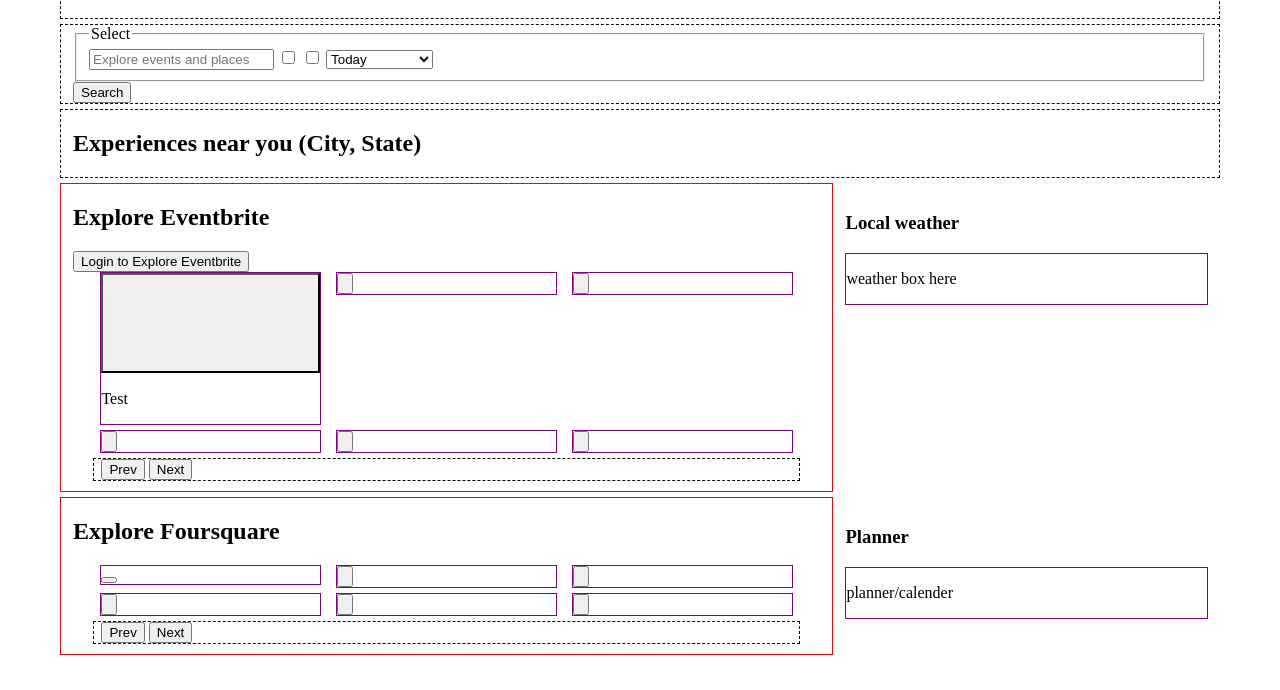
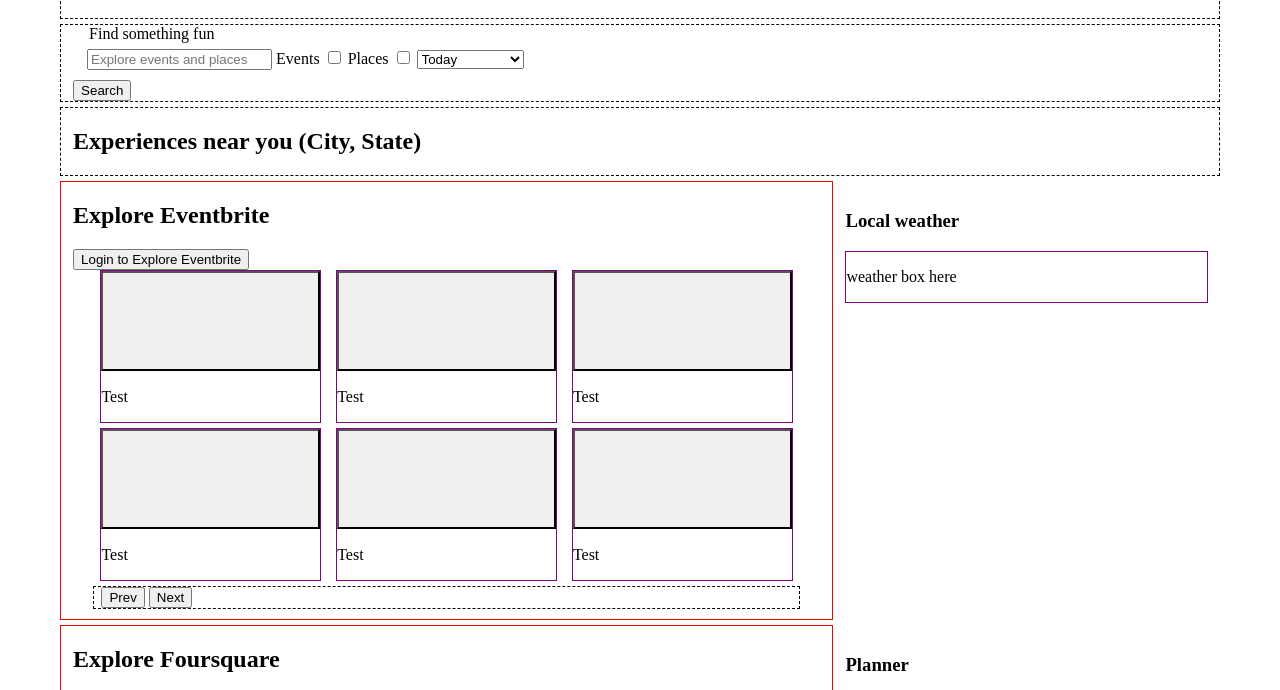
Before and after one commit to azureowl/GoodTimes, a plain HTML site: page index.html in a window 1280 px wide. Shown: the part 71-761 px from the top of the page. Drawn offline with nearby package versions, Linux system fonts and the light colour scheme; a script that the page names is missing.

Commit message:
Edited form

```diff
--- a/css/index.css
+++ b/css/index.css
@@ -1,11 +1,8 @@
-.container {
-
-}
-
 .events-container {
     margin-bottom: 10px;
 }
 
+/* change button name */
 .test-image {
     cursor: pointer;
     background-size: cover;
@@ -20,3 +17,7 @@ section {
 img {
     width: 100%;
 }
+
+fieldset {
+    border: none;
+}
--- a/index.html
+++ b/index.html
@@ -24,14 +24,16 @@
                 <div class="col col-12">
                     <form>
                         <fieldset>
-                            <legend>Select</legend>
+                            <legend>Find something fun</legend>
                             <label for="search">
                                 <input type="search" id="search" placeholder="Explore events and places">
                             </label>
                             <label for="event">
+                                Events
                                 <input type="checkbox" name="event" id="event">
                             </label>
                             <label for="place">
+                                Places
                                 <input type="checkbox" name="place" id="place">
                             </label>
                             <label for="date">
@@ -71,12 +73,14 @@
                             </div>
                             <div class="col col-4">
                                 <div>
-                                    <button><img src="" alt=""></button>
+                                    <button class="test-image"></button>
+                                    <p class="test-title">Test</p>
                                 </div>
                             </div>
                             <div class="col col-4">
                                 <div>
-                                    <button><img src="" alt=""></button>
+                                    <button class="test-image"></button>
+                                    <p class="test-title">Test</p>
                                 </div>
                             </div>
                         </div>
@@ -84,17 +88,20 @@
                         <div class="row">
                             <div class="col col-4">
                                 <div>
-                                    <button><img src="" alt=""></button>
+                                    <button class="test-image"></button>
+                                    <p class="test-title">Test</p>
                                 </div>
                             </div>
                             <div class="col col-4">
                                 <div>
-                                    <button><img src="" alt=""></button>
+                                    <button class="test-image"></button>
+                                    <p class="test-title">Test</p>
                                 </div>
                             </div>
                             <div class="col col-4">
                                 <div>
-                                    <button><img src="" alt=""></button>
+                                    <button class="test-image"></button>
+                                    <p class="test-title">Test</p>
                                 </div>
                             </div>
 
@@ -128,17 +135,20 @@
                         <div class="row">
                             <div class="col col-4">
                                 <div>
-                                    <button></button>
+                                    <button class="test-image"></button>
+                                    <p class="test-title">Test</p>
                                 </div>
                             </div>
                             <div class="col col-4">
                                 <div>
-                                    <button><img src="" alt=""></button>
+                                    <button class="test-image"></button>
+                                    <p class="test-title">Test</p>
                                 </div>
                             </div>
                             <div class="col col-4">
                                 <div>
-                                    <button><img src="" alt=""></button>
+                                    <button class="test-image"></button>
+                                    <p class="test-title">Test</p>
                                 </div>
                             </div>
                         </div>
@@ -146,17 +156,20 @@
                         <div class="row">
                             <div class="col col-4">
                                 <div>
-                                    <button><img src="" alt=""></button>
+                                    <button class="test-image"></button>
+                                    <p class="test-title">Test</p>
                                 </div>
                             </div>
                             <div class="col col-4">
                                 <div>
-                                    <button><img src="" alt=""></button>
+                                    <button class="test-image"></button>
+                                    <p class="test-title">Test</p>
                                 </div>
                             </div>
                             <div class="col col-4">
                                 <div>
-                                    <button><img src="" alt=""></button>
+                                    <button class="test-image"></button>
+                                    <p class="test-title">Test</p>
                                 </div>
                             </div>
 
```
